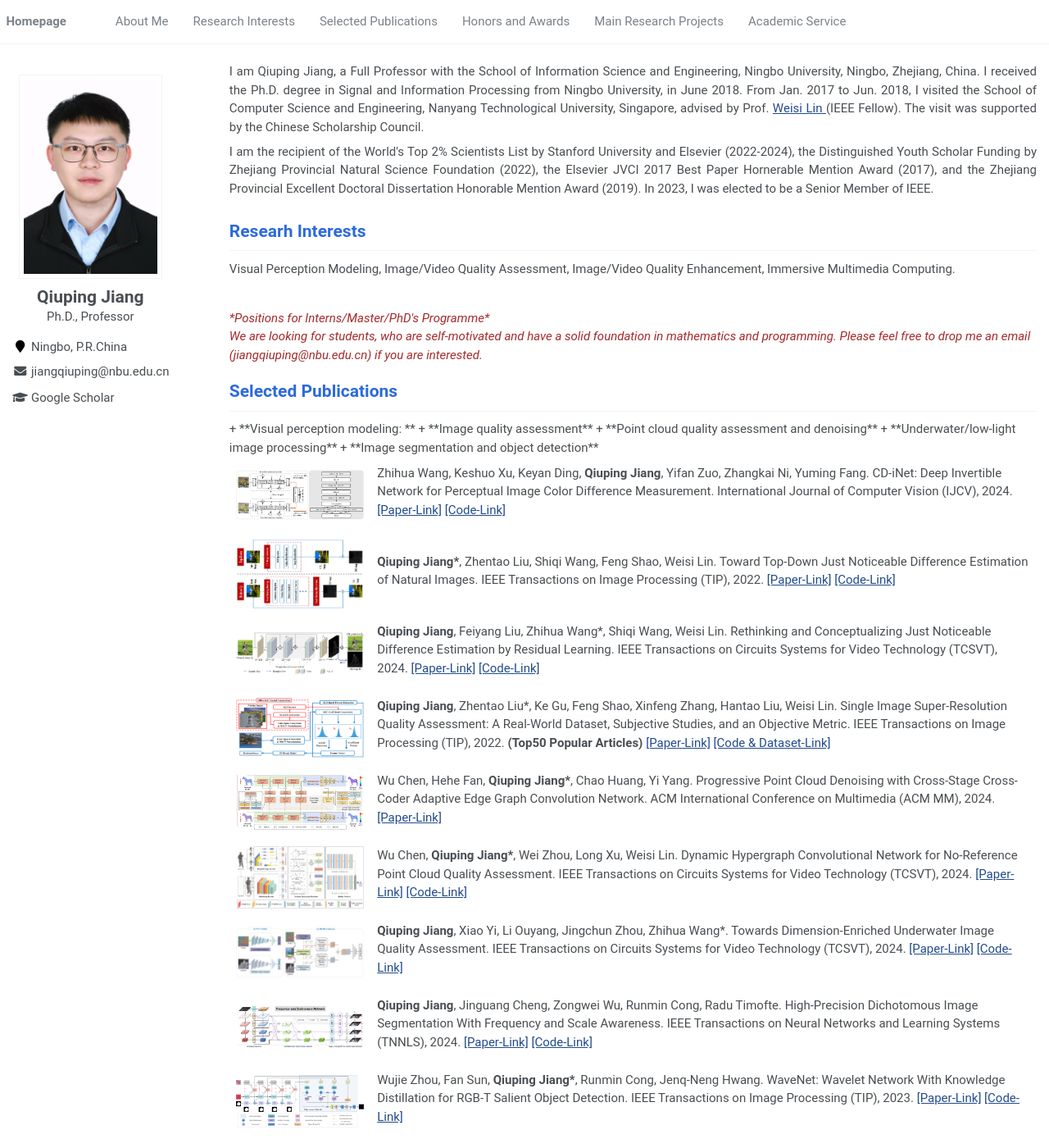
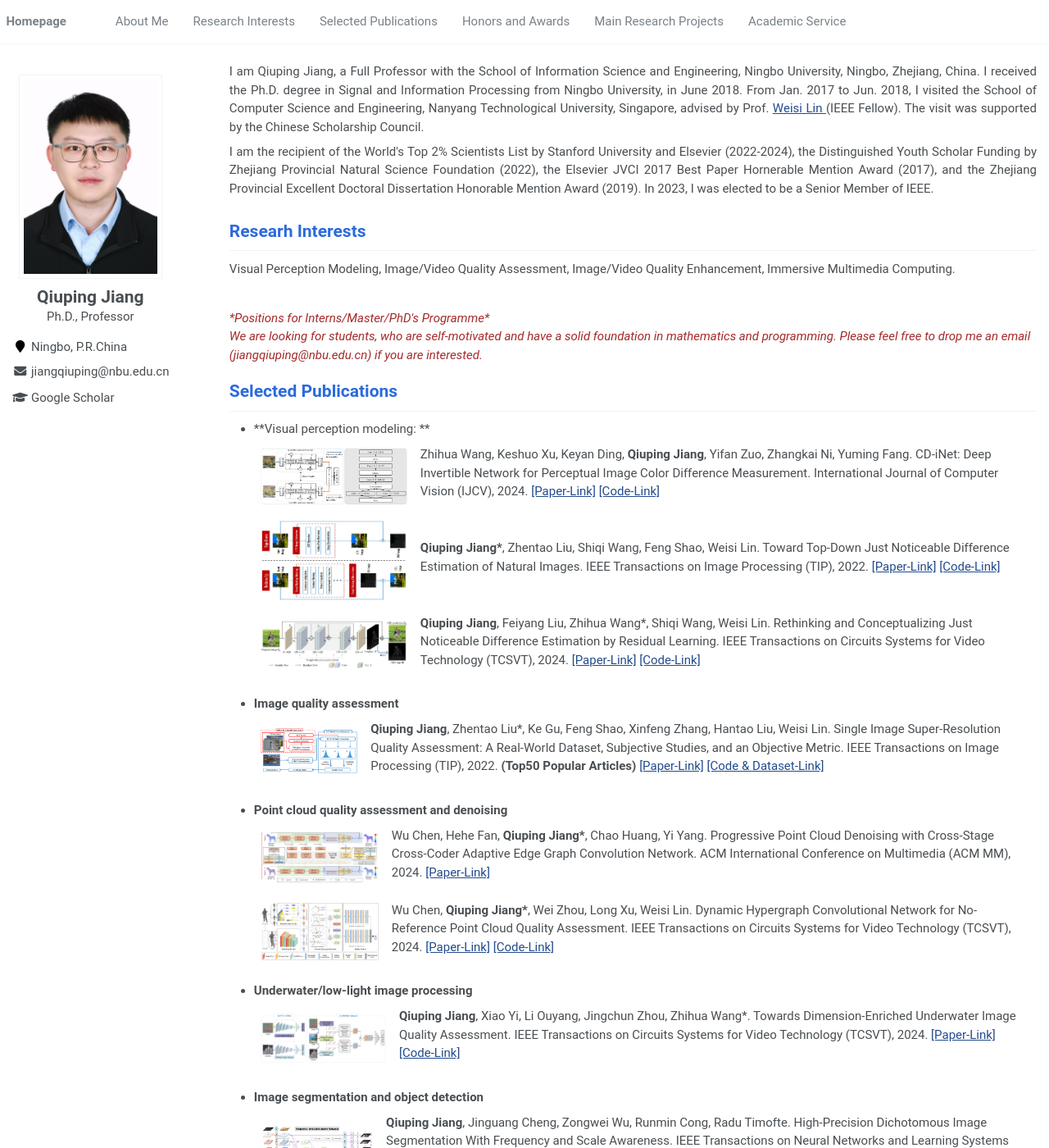
Before and after one commit to jiang-qiuping/Jiang-qiuping.github.io, a Jekyll site: the page built from assets/_pages/about.md, in a window 1280 px wide and 1400 px high. Shown: the whole window at 82% size. Built offline with Jekyll 4.4.1, drawn with Linux system fonts in a browser that asks for light colours.

Commit message:
Update about.md

```diff
--- a/assets/_pages/about.md
+++ b/assets/_pages/about.md
@@ -55,8 +55,8 @@ Immersive Multimedia Computing.</p>
   }
 </style>
 
-<table align="center" border="none">
 + **Visual perception modeling: **
+  <table align="center" border="none">
   <tr>
       <td>
         <img align="left" width="450" height="300" src="../images/CDi-Net.png"/>
@@ -93,7 +93,9 @@ Immersive Multimedia Computing.</p>
         </p>
       </td>
   </tr>
+  </table>
 + **Image quality assessment**
+  <table align="center" border="none">
   <tr>
       <td>
         <img align="left" width="330" height="240" src="../images/RealSRQ_KLTSRQA.PNG"/>
@@ -106,8 +108,9 @@ Immersive Multimedia Computing.</p>
         </p>
       </td>
   </tr>
-
+  </table>
 + **Point cloud quality assessment and denoising**
+  <table align="center" border="none">
    <tr>
       <td>
         <img align="left" width="330" height="240" src="../images/ACM.png"/>
@@ -131,7 +134,9 @@ Immersive Multimedia Computing.</p>
         </p>
       </td>
     </tr>
+  </table>
 + **Underwater/low-light image processing**
+  <table align="center" border="none">
   <tr>
       <td>
         <img align="left" width="330" height="240" src="../images/MCOLE.png"/>
@@ -144,7 +149,9 @@ Immersive Multimedia Computing.</p>
         </p>
       </td>
     </tr>
+  </table>
 + **Image segmentation and object detection**
+  <table align="center" border="none">
   <tr>
       <td>
         <img align="left" width="330" height="240" src="../images/FSANet.png"/>
@@ -169,6 +176,7 @@ Immersive Multimedia Computing.</p>
         </p>
       </td>
     </tr>
+  </table>
 <!--    <tr>
       <td>
         <img align="left" width="330" height="240" src="../images/HCLR_Net.png"/>
@@ -193,7 +201,7 @@ Immersive Multimedia Computing.</p>
         </p>
       </td>
     </tr> -->
-</table>
+
 
 For more papers, please kindly refer to [my Google Scholar page](https://scholar.google.com/citations?user=PbPTiKYAAAAJ&hl=zh-CN&oi=ao).
 
```
